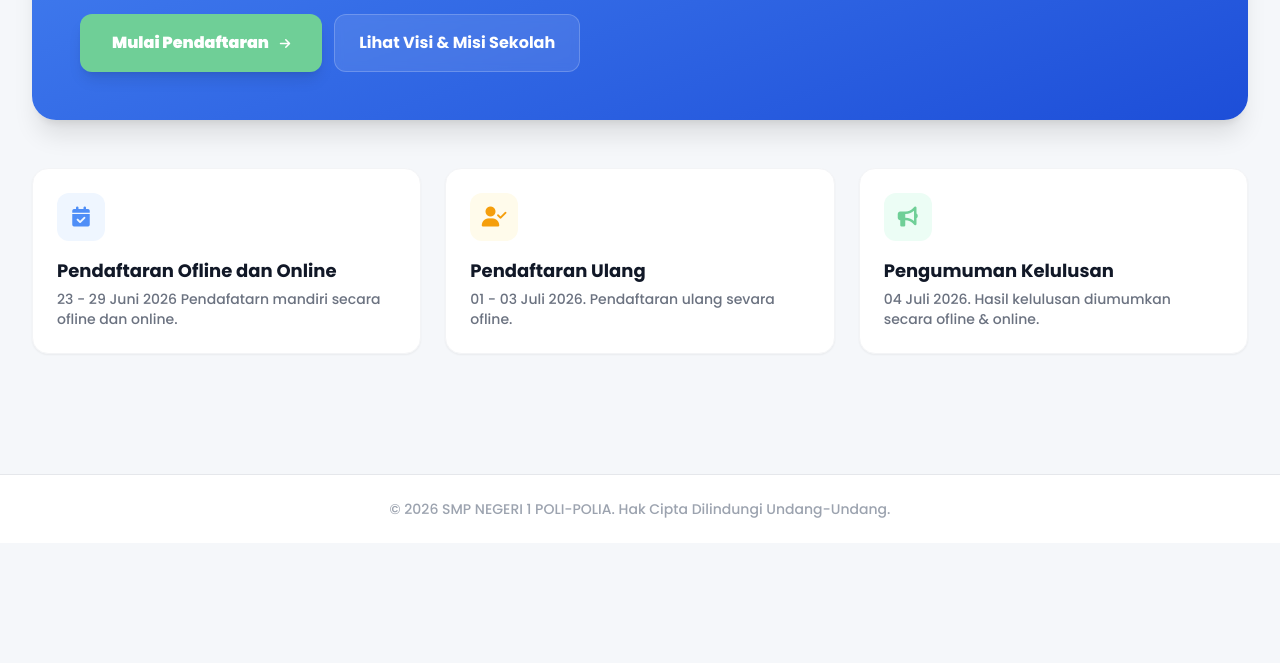
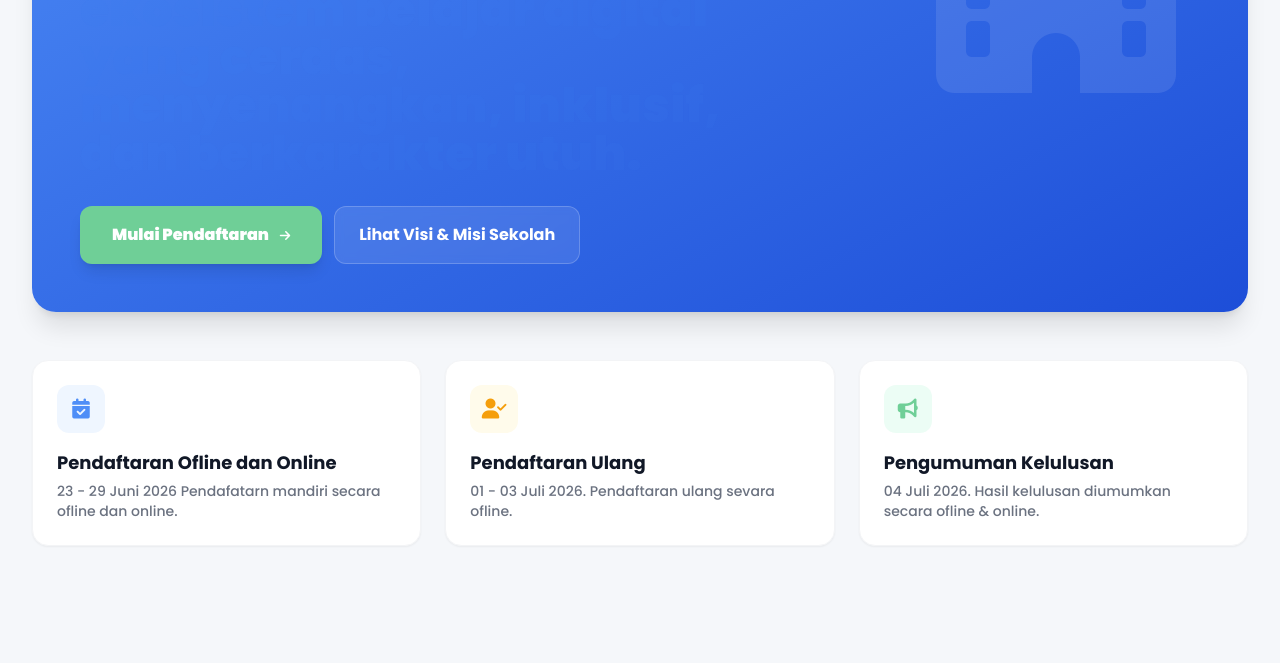
Before and after one commit to badiangfadil-ship-it/SPMB-SPENPOL-2026-2027, a plain HTML site: page index.html in a window 1280 px wide. Shown: the part 450-1113 px from the top of the page. Before the commit the page ends 993 px from the top, so only its background shows below. Drawn offline with nearby package versions, Linux system fonts and the light colour scheme; some packages are replaced by stand-ins of ours; a script that the page names is missing.

Commit message:
Update index.html

```diff
--- a/index.html
+++ b/index.html
@@ -38,7 +38,7 @@
         <div class="z-10 max-w-2xl space-y-5 text-center md:text-left">
           <span class="bg-white/20 backdrop-blur-md px-4 py-1.5 rounded-full text-xs font-bold uppercase tracking-wider">Tahun Pelajaran 2026–2027</span>
           <h1 class="text-3xl sm:text-5xl font-black leading-tight">Selamat Datang di Portal Resmi <br><span class="text-yellow-300">SMP NEGERI 1 POLI-POLIA</span></h1>
-          <p class="text-blue-500/10 text-sm sm:text-base text-white-100 font-medium max-w-lg">Mari bergabung bersama ekosistem belajar digital yang cerdas, menyenangkan, inklusif, dan berkarakter utuh.</p>
+          <p class="text-blue-500/10 text-sm sm:text-5xl font-black leading-tight">Mari bergabung bersama ekosistem belajar digital yang cerdas, menyenangkan, inklusif, dan berkarakter utuh.</p>
           <div class="pt-2 flex flex-col sm:flex-row gap-3 justify-center md:justify-start">
             <button onclick="switchTab('daftar')" class="bg-[#6FCF97] hover:bg-emerald-500 text-white font-black px-8 py-4 rounded-xl shadow-lg transition-all transform hover:-translate-y-0.5">Mulai Pendaftaran <i class="fa-solid fa-arrow-right ml-2 text-xs"></i></button>
             <button onclick="switchTab('profil')" class="bg-white/10 hover:bg-white/25 border border-white/20 px-6 py-4 rounded-xl font-bold backdrop-blur-sm transition-all">Lihat Visi & Misi Sekolah</button>
```
